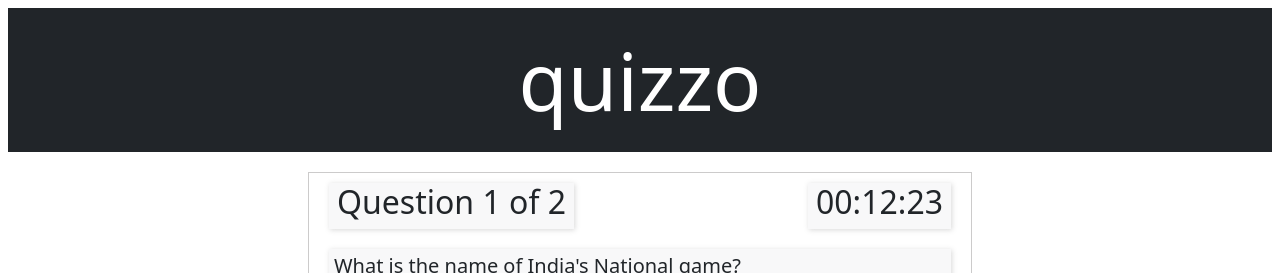
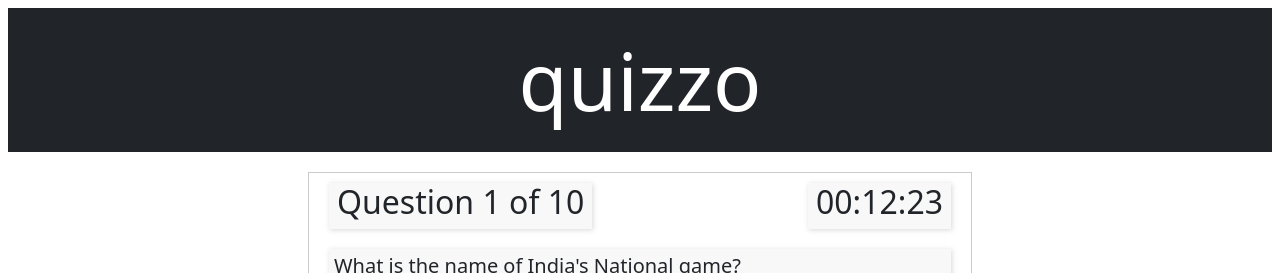
Before and after one commit to kunalvirmani98/quizzo, a React (Create React App) app: page / in a window 1280 px wide. Shown: the top 273 px of the page. Built offline with nearby package versions, Linux system fonts and the light colour scheme; no server answers.

Commit message:
successfully fetched data from api

```diff
--- a/src/App.js
+++ b/src/App.js
@@ -10,14 +10,14 @@ class App extends React.Component {
       queriesArray: [],
       queries: [
         {
-          "query": "What is the name of India's National game?",
-          "options": ["Hockey", "Cricket", "Badminton", "Football"],
-          "ans": "Hockey"
+          "question": "What is the name of India's National game?",
+          "allOptions": ["Hockey", "Cricket", "Badminton", "Football"],
+          "correct_anwer": "Hockey"
         },
         {
-          "query": "What is the name of India's National bird?",
-          "options": ["Peacock", "Seagull", "Woodpecker", "Owl"],
-          "ans": "Peacock"
+          "question": "What is the name of India's National bird?",
+          "allOptions": ["Peacock", "Seagull", "Woodpecker", "Owl"],
+          "correct_answer": "Peacock"
         },
       ],
       activeRadioVal: null,
@@ -35,10 +35,13 @@ class App extends React.Component {
   componentDidMount() {
     fetch("https://opentdb.com/api.php?amount=10&difficulty=easy&type=multiple")
       .then(res => res.json())
-      .then((result) => {
+      .then((resp) => {
+        for (let i = 0; i < 10; i++) {
+          resp.results[i].allOptions = [...resp.results[i].incorrect_answers, resp.results[i].correct_answer]
+        }
         this.setState({
           isLoaded: true,
-          queriesArray: result
+          queries: resp.results
         })
       },
         (error) => {
@@ -48,7 +51,7 @@ class App extends React.Component {
   }
 
   componentDidUpdate() {
-    console.log(`queries length :: ${this.state.queriesArray.length}`);
+    this.state.queriesArray.forEach(query => console.log(query))
   }
 
   handleToggle(e) {
@@ -69,7 +72,7 @@ class App extends React.Component {
     let score = this.state.score;
 
     if (counter === queries.length - 1) {
-      if (activeRadioVal === queries[counter].ans) {
+      if (activeRadioVal === queries[counter].correct_answer) {
         this.setState({ gameOver: true, score: score + 50, showModal: true });
       } else {
         this.setState({ gameOver: true, score: score, showModal: true });
@@ -78,7 +81,7 @@ class App extends React.Component {
 
     if (counter < queries.length && counter !== queries.length - 1) {
 
-      if (activeRadioVal === queries[counter].ans) {
+      if (activeRadioVal === queries[counter].correct_answer) {
         score = score + 50;
       }
 
@@ -97,17 +100,17 @@ class App extends React.Component {
         <h1 className="display-1 text-center bg-dark py-4 text-white">quizzo</h1>
         <div className="body-container">
           <div className="d-flex justify-content-between">
-            <div className="bg-secondary-custom text-center px-2 box-shadow-custom"><h2>Question {this.state.counter + 1} of {queries.length}</h2></div>
+            <div className="bg-secondary-custom text-center px-2 box-shadow-custom"><h2>Question {this.state.counter + 1} of 10</h2></div>
             <div className="bg-secondary-custom text-center px-2 box-shadow-custom"><h2>00:12:23</h2></div>
           </div>
-          <div className="question-box box-shadow-custom bg-secondary-custom "><h5>{queries[counter].query}</h5></div>
+          <div className="question-box box-shadow-custom bg-secondary-custom "><h5>{queries[counter].question}</h5></div>
           <br />
           <h6>Please choose one of the following options</h6>
           <hr />
-          <InputComponent name="inputcomponent1" id="id1" optionval={queries[counter].options[0]} isChecked={queries[counter].options[0] === activeRadioVal} onChange={this.handleToggle} />
-          <InputComponent name="inputcomponent2" id="id2" optionval={queries[counter].options[1]} isChecked={queries[counter].options[1] === activeRadioVal} onChange={this.handleToggle} />
-          <InputComponent name="inputcomponent3" id="id3" optionval={queries[counter].options[2]} isChecked={queries[counter].options[2] === activeRadioVal} onChange={this.handleToggle} />
-          <InputComponent name="inputcomponent4" id="id4" optionval={queries[counter].options[3]} isChecked={queries[counter].options[3] === activeRadioVal} onChange={this.handleToggle} />
+          <InputComponent name="inputcomponent1" id="id1" optionval={queries[counter].allOptions[0]} isChecked={queries[counter].allOptions[0] === activeRadioVal} onChange={this.handleToggle} />
+          <InputComponent name="inputcomponent2" id="id2" optionval={queries[counter].allOptions[1]} isChecked={queries[counter].allOptions[1] === activeRadioVal} onChange={this.handleToggle} />
+          <InputComponent name="inputcomponent3" id="id3" optionval={queries[counter].allOptions[2]} isChecked={queries[counter].allOptions[2] === activeRadioVal} onChange={this.handleToggle} />
+          <InputComponent name="inputcomponent4" id="id4" optionval={queries[counter].allOptions[3]} isChecked={queries[counter].allOptions[3] === activeRadioVal} onChange={this.handleToggle} />
           <hr />
           <div className="d-flex justify-content-end">
             <button class="btn btn-primary submit-btn flex-end" type="submit" onClick={this.handleSubmit} disabled={activeRadioVal == null || this.state.gameOver}>Submit</button>
```
